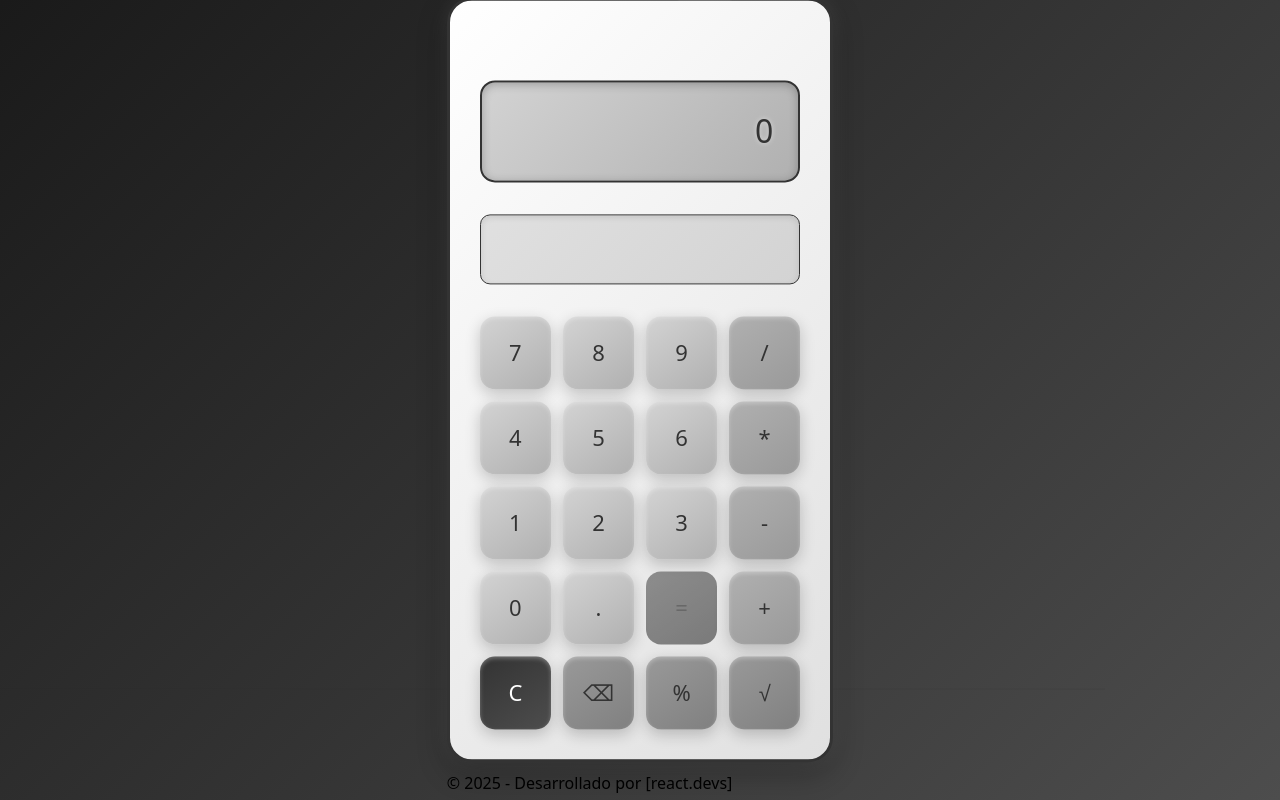
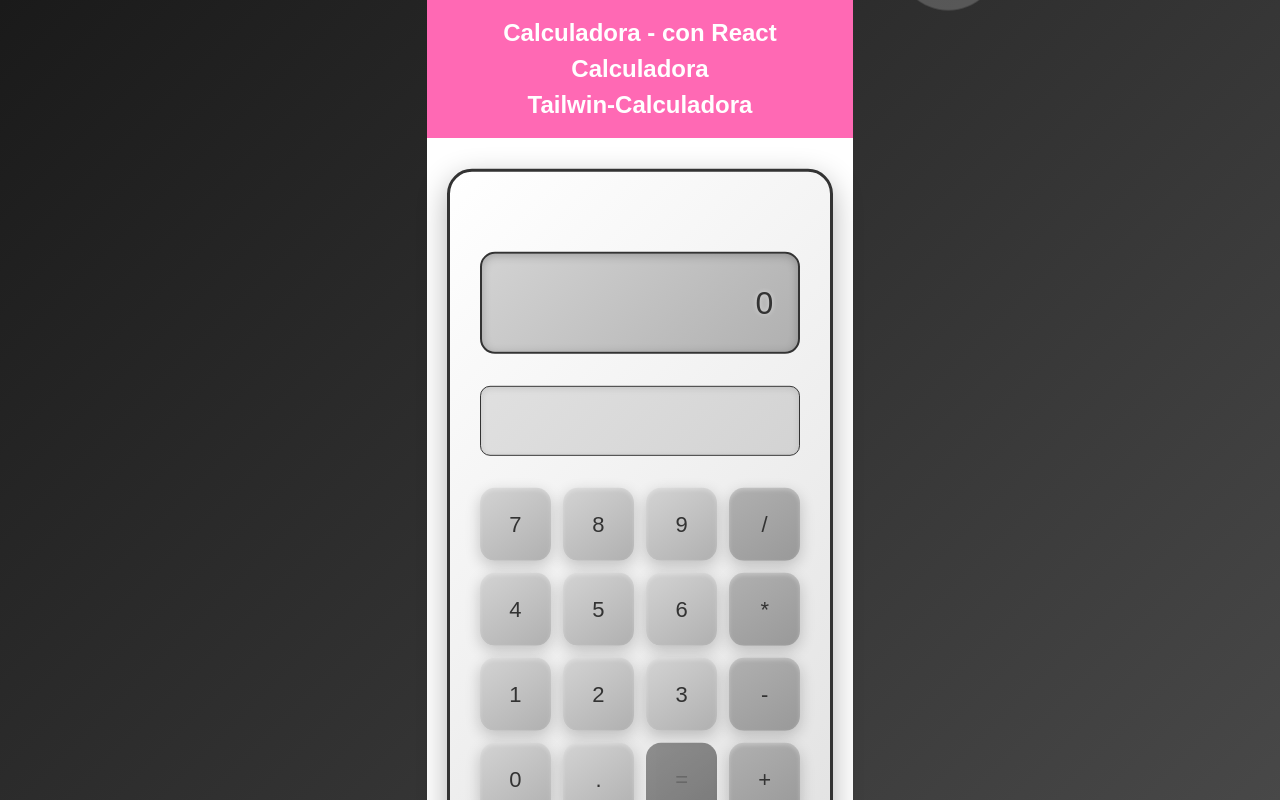
Before and after one commit to redigb/calculadora-react, a React (Vite) app: page / in a window 1280 px wide. Shown: the top 800 px of the page. Built offline with nearby package versions, Linux system fonts and the light colour scheme.

Commit message:
ruta calculadora

```diff
--- a/src/App.jsx
+++ b/src/App.jsx
@@ -3,13 +3,13 @@
 
 import { BrowserRouter as Router, Route, Routes, Link } from "react-router-dom";
 
-//import './css/fondo.css'
+import './css/fondo.css'
 
 function App() {
   return (
       <Router>
         <div className="app-container">
-          {/* Encabezado con navegación
+          {/* Encabezado con navegación */}
           <header className="main-header">
             <h1>Calculadora - con React</h1>
             <nav>
@@ -18,17 +18,17 @@
                   <Link to="/">Calculadora</Link>
                 </li>
                 <li>
-                  <Link to="/otra-vista">Otra Vista</Link>
+                  <Link to="/puro-css">Tailwin-Calculadora</Link>
                 </li>
               </ul>
             </nav>
-          </header>*/}
+          </header>
 
           {/* Contenido principal con las rutas */}
           <main className="main-content">
             <Routes>
               <Route path="/" element={<CalculatorButtons />} />
-              {/* <Route path="/puro-css" element={<CalculatorButtons />} /> */}
+              <Route path="/puro-css" element={<CalculadoraView />} />
             </Routes>
           </main>
 
```
